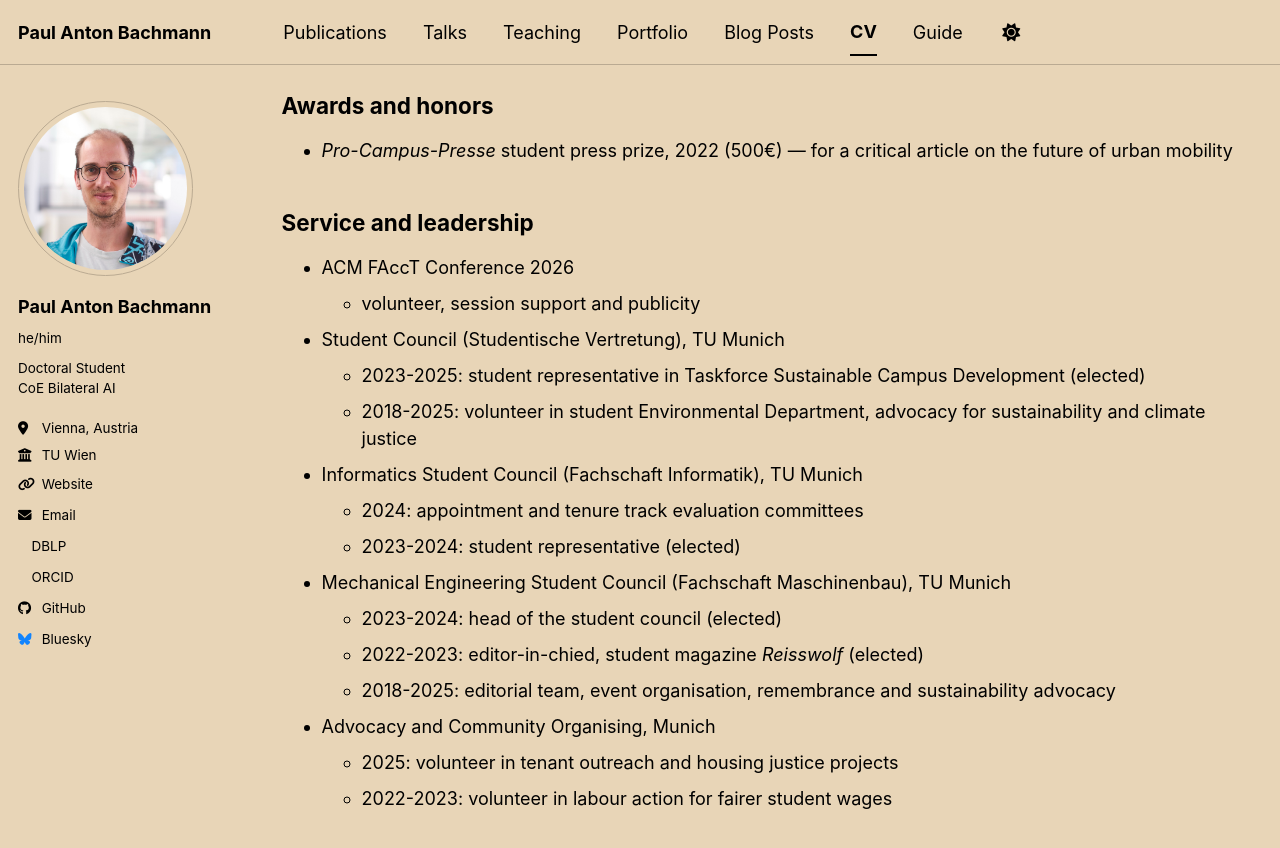
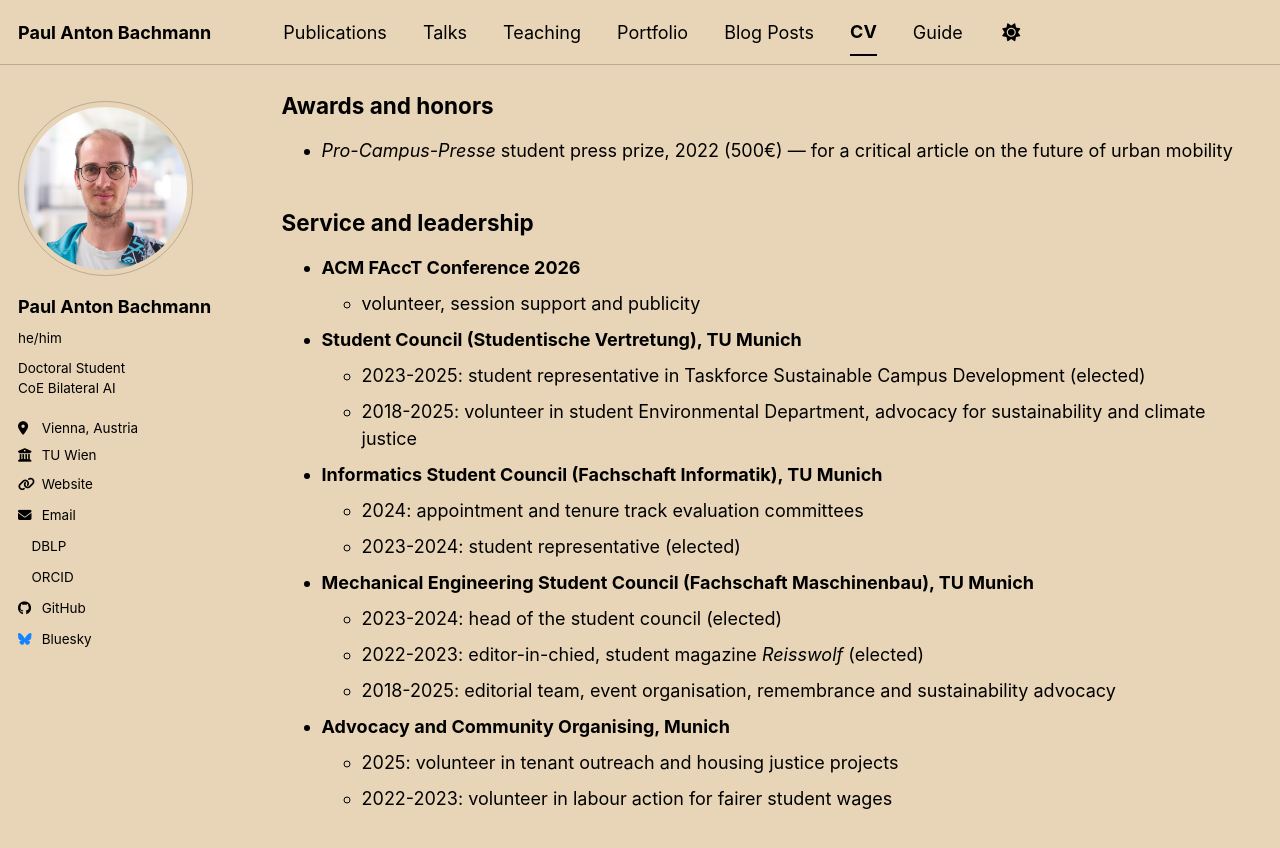
Before and after one commit to pabachmann/pabachmann.github.io, a Jekyll site: the page built from _pages/cv.md, in a window 1280 px wide and 900 px high, scrolled down 2651 px. Shown: the top 848 px of the window. Built offline with Jekyll 4.4.1, drawn with Linux system fonts in a browser that asks for light colours; a style sheet for code colours, icons or effects is not loaded.

Commit message:
Update cv.md

```diff
--- a/_pages/cv.md
+++ b/_pages/cv.md
@@ -91,18 +91,18 @@ redirect_from:
 
 ## Service and leadership
 
-* ACM FAccT Conference 2026
+* **ACM FAccT Conference 2026**
   * volunteer, session support and publicity
-* Student Council (Studentische Vertretung), TU Munich
+* **Student Council (Studentische Vertretung), TU Munich**
   * 2023-2025: student representative in Taskforce Sustainable Campus Development (elected)
   * 2018-2025: volunteer in student Environmental Department, advocacy for sustainability and climate justice
-* Informatics Student Council (Fachschaft Informatik), TU Munich
+* **Informatics Student Council (Fachschaft Informatik), TU Munich**
   * 2024: appointment and tenure track evaluation committees
   * 2023-2024: student representative (elected)
-* Mechanical Engineering Student Council (Fachschaft Maschinenbau), TU Munich
+* **Mechanical Engineering Student Council (Fachschaft Maschinenbau), TU Munich**
   * 2023-2024: head of the student council (elected)
   * 2022-2023: editor-in-chied, student magazine _Reisswolf_ (elected)
   * 2018-2025: editorial team, event organisation, remembrance and sustainability advocacy
-* Advocacy and Community Organising, Munich
+* **Advocacy and Community Organising, Munich**
   * 2025: volunteer in tenant outreach and housing justice projects
   * 2022-2023: volunteer in labour action for fairer student wages
```
